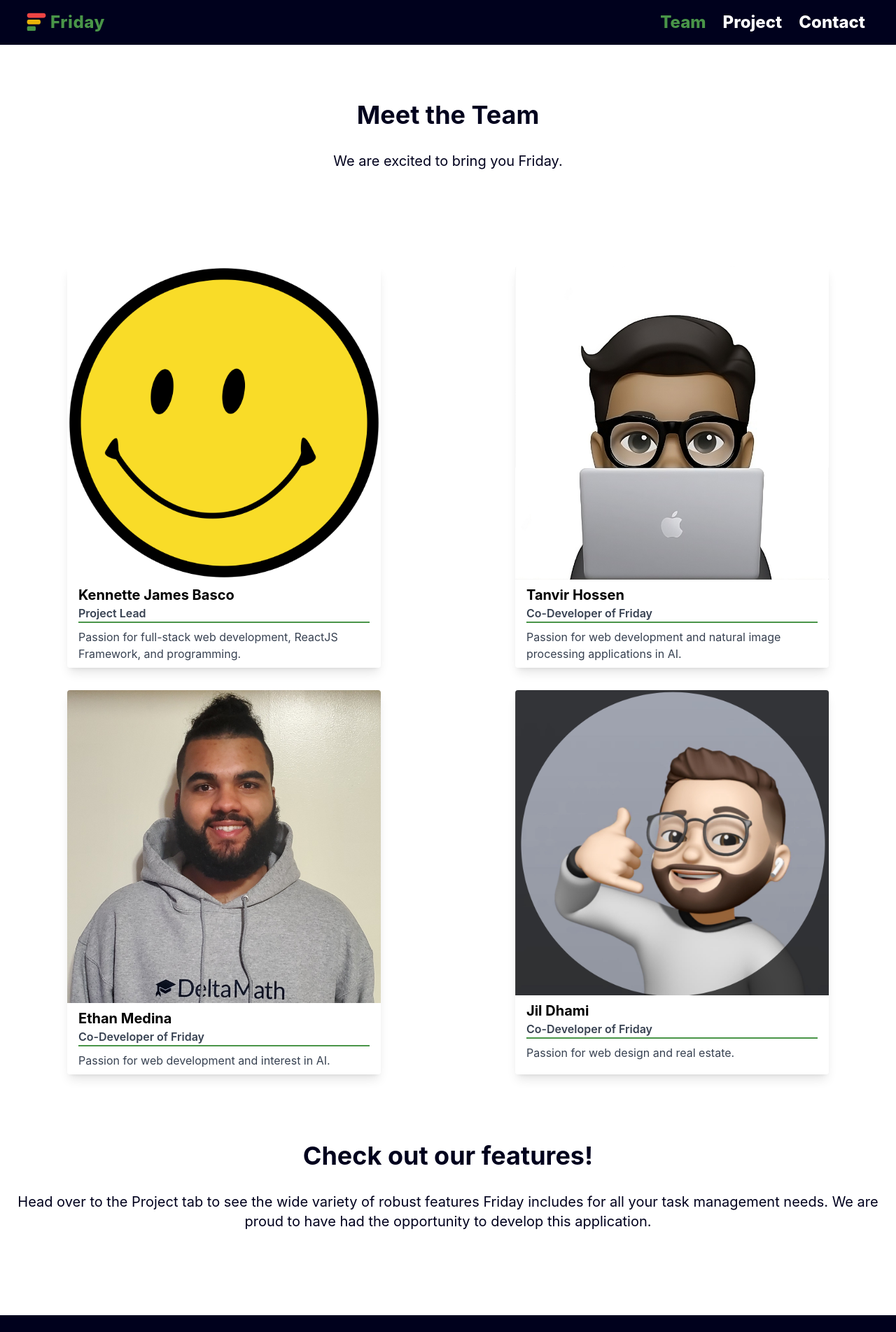
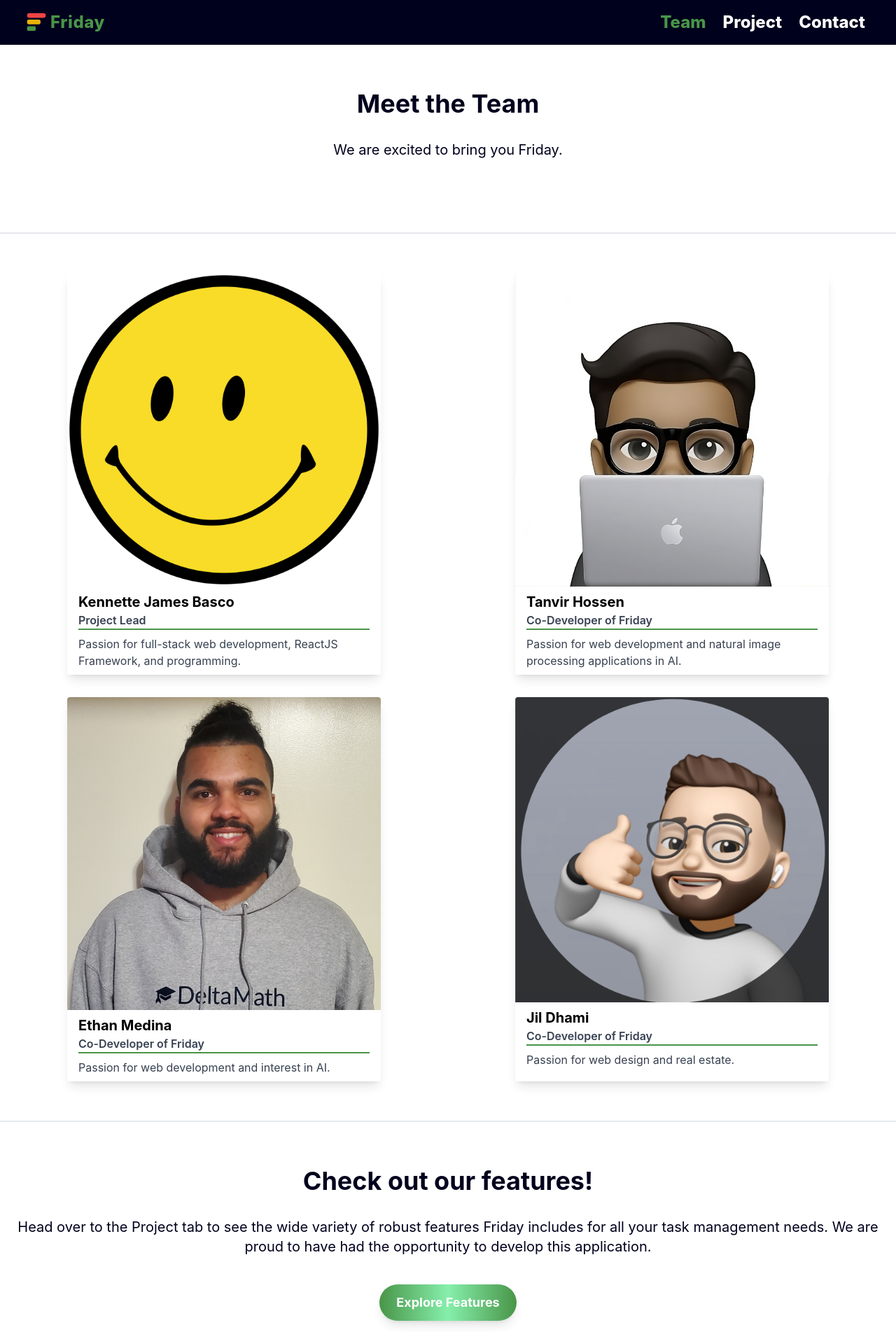
Before and after one commit to THossen/friday-portfolio, a React (Create React App) app: page /Home in a window 1280 px wide. Shown: the top 1903 px of the page at 70% size. Built offline with nearby package versions, Linux system fonts and the light colour scheme; the HTML template or start-up script is replaced by a standard one.

Commit message:
changes to link component behavior

```diff
--- a/src/components/Footer.js
+++ b/src/components/Footer.js
@@ -6,7 +6,7 @@ const Footer = () => {
   const location = useLocation();
 
   const isActive = (path) => location.pathname === path;
-  const logoColorClass = isActive("/Home") ? "text-tertiary" : "text-white";
+  const logoColorClass = isActive("/Home") ? "text-tertiary" : "text-white hover:text-tertiary";
 
   return (
     <footer className="bg-secondary text-white p-4">
@@ -19,7 +19,7 @@ const Footer = () => {
             <Link
               to="/Contact"
               className={`px-3 py-2 text-2xl font-extrabold duration-200 ${
-                isActive("/Contact") ? "text-tertiary" : "text-white"
+                isActive("/Contact") ? "text-tertiary" : "text-white hover:text-tertiary"
               }`}
             >
               Contact
--- a/src/components/Navbar.js
+++ b/src/components/Navbar.js
@@ -6,7 +6,7 @@ const Navbar = () => {
   const location = useLocation();
 
   const isActive = (path) => location.pathname === path;
-  const logoColorClass = isActive("/Home") ? "text-tertiary" : "text-white";
+  const logoColorClass = isActive("/Home") ? "text-tertiary" : "text-white hover:text-tertiary";
 
   return (
     <nav className="bg-secondary shadow-lg">
@@ -19,7 +19,7 @@ const Navbar = () => {
             <Link
               to="/Home"
               className={`px-3 py-2 rounded-md text-2xl font-extrabold duration-200 ${
-                isActive("/Home") ? "text-tertiary" : "text-white"
+                isActive("/Home") ? "text-tertiary" : "text-white hover:text-tertiary"
               }`}
             >
               Team
@@ -27,7 +27,7 @@ const Navbar = () => {
             <Link
               to="/ShowCase"
               className={`px-3 py-2 rounded-md text-2xl font-extrabold duration-200 ${
-                isActive("/ShowCase") ? "text-tertiary" : "text-white"
+                isActive("/ShowCase") ? "text-tertiary" : "text-white hover:text-tertiary"
               }`}
             >
               Project
@@ -35,7 +35,7 @@ const Navbar = () => {
             <Link
               to="/Contact"
               className={`px-3 py-2 rounded-md text-2xl font-extrabold duration-200 ${
-                isActive("/Contact") ? "text-tertiary" : "text-white"
+                isActive("/Contact") ? "text-tertiary" : "text-white hover:text-tertiary"
               }`}
             >
               Contact
--- a/src/components/Routes/Contact.js
+++ b/src/components/Routes/Contact.js
@@ -16,7 +16,7 @@ const teamContacts = [
   {
     name: "Ethan Medina",
     email: "emedin04@nyit.edu",
-    emailSecond: "N/A",
+    emailSecond: "emedina96037@gmail.com",
     role: "Co-Developer",
   },
   {
--- a/src/components/Routes/Home/HomeComp/Hero.js
+++ b/src/components/Routes/Home/HomeComp/Hero.js
@@ -3,8 +3,8 @@ import TeamCard from "./TeamCard";
 
 const Hero = () => {
   return (
-    <div className="bg-main text-secondary">
-      <div className="container mx-auto py-20 px-4">
+    <div className="bg-main text-secondary border-b-2 mb-10">
+      <div className="container mx-auto py-16 px-4">
         <h1 className="text-4xl font-bold text-center mb-8">Meet the Team</h1>
         <p className="text-xl text-center mb-10">
           We are excited to bring you Friday.
--- a/src/components/Routes/Home/HomeComp/Mission.js
+++ b/src/components/Routes/Home/HomeComp/Mission.js
@@ -1,9 +1,10 @@
 import React from "react";
+import { Link } from "react-router-dom";
 
 const Mission = () => {
   return (
-    <div className="bg-main text-secondary">
-      <div className="container mx-auto py-20 px-4">
+    <div className="bg-main text-secondary border-t-2 mt-10">
+      <div className="container mx-auto py-16 px-4">
         <h1 className="text-4xl font-bold text-center mb-8">
           Check out our features!
         </h1>
@@ -12,6 +13,14 @@ const Mission = () => {
           features Friday includes for all your task management needs. We are
           proud to have had the opportunity to develop this application.
         </p>
+        <div className="text-center">
+          <Link
+            to="/ShowCase"
+            className="inline-block bg-gradient-to-r from-tertiary via-green-300 to-tertiary text-white text-lg font-bold px-6 py-3 rounded-full shadow-lg transform transition-all duration-300 hover:scale-105 hover:shadow-xl"
+          >
+            Explore Features
+          </Link>
+        </div>
       </div>
     </div>
   );
--- a/src/components/Routes/Project/ShowcaseComp.js/Headline.js
+++ b/src/components/Routes/Project/ShowcaseComp.js/Headline.js
@@ -2,7 +2,7 @@ import React from "react";
 
 const Hero = () => {
   return (
-    <div className="bg-main text-secondary">
+    <div className="bg-main text-secondary border-b-2 mb-10">
       <div className="container mx-auto py-20 px-4">
         <h1 className="text-4xl font-bold text-center mb-8">
           Check Out Our Features
```
